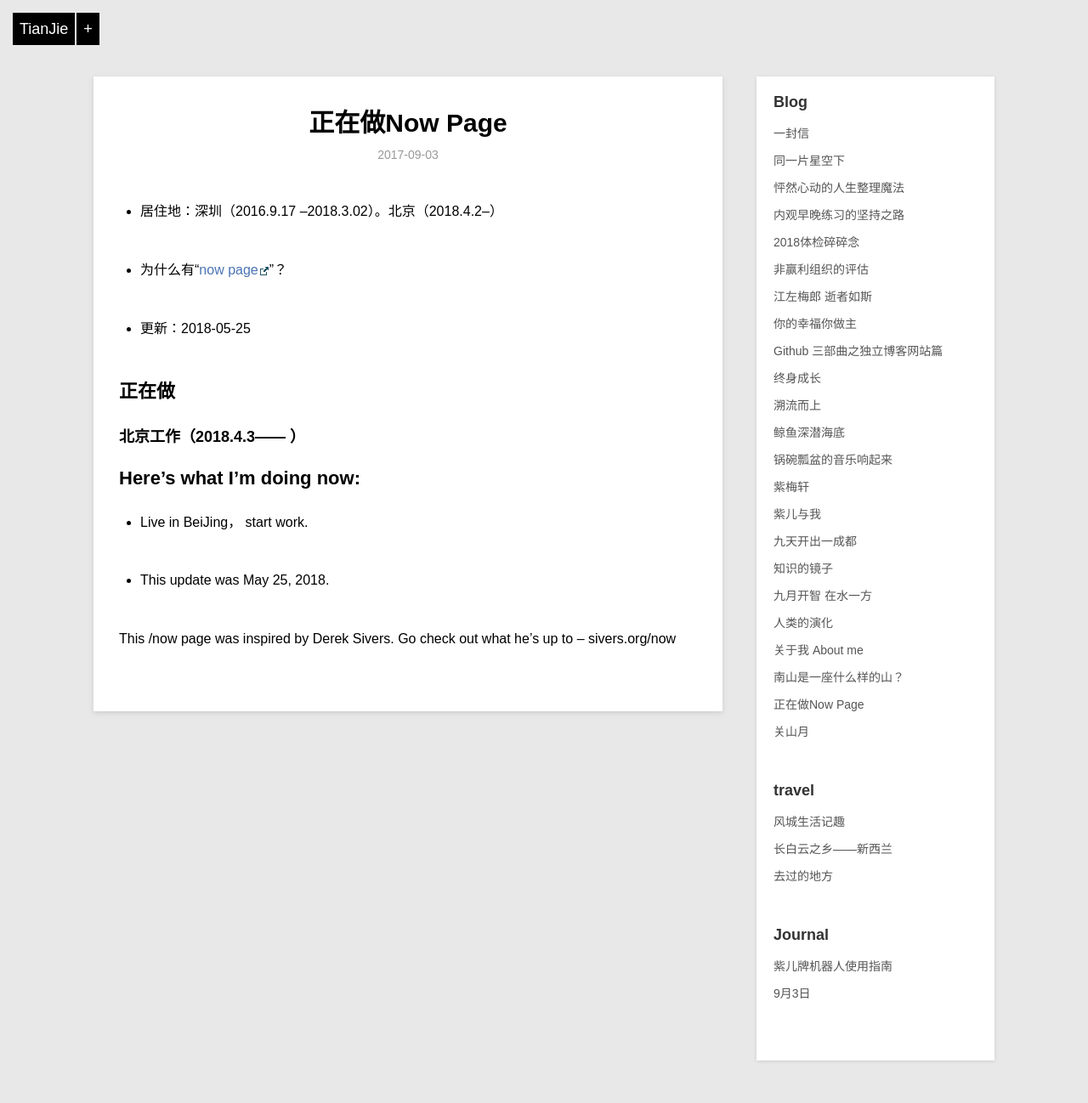
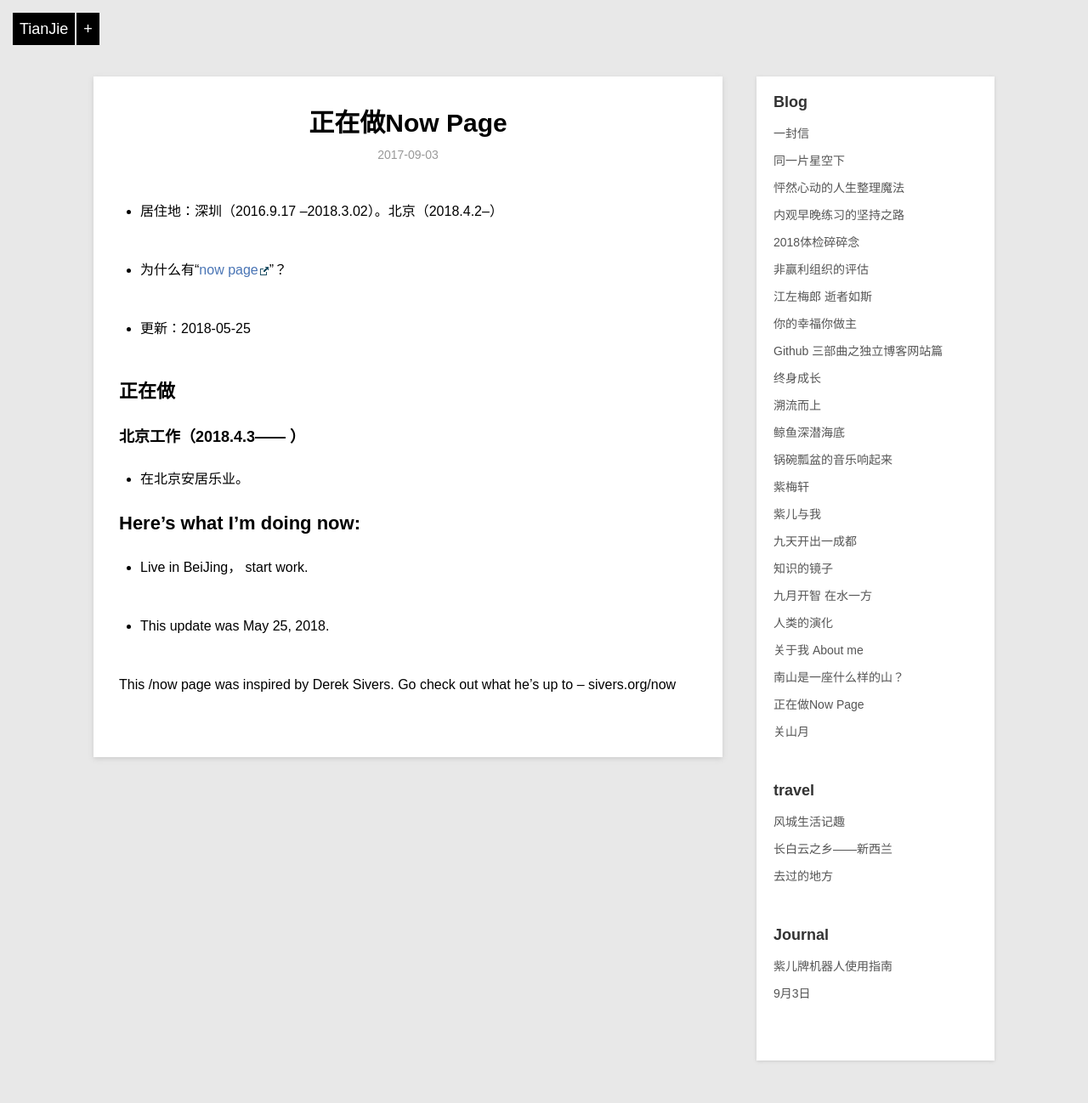
Before and after one commit to violettianjie/violettianjie.github.io, a Jekyll site: the page built from _posts/blog/2017-09-03-now.md, in a window 1280 px wide. Shown: the whole page at 85% size. Built offline with Jekyll 4.4.1, drawn with Linux system fonts in a browser that asks for light colours; comment, search, counter and statistics services are not loaded.

Commit message:
Update 2017-09-03-now.md

```diff
--- a/_posts/blog/2017-09-03-now.md
+++ b/_posts/blog/2017-09-03-now.md
@@ -14,6 +14,7 @@ category: blog
 
 ### 北京工作（2018.4.3—— ）
 
+- 在北京安居乐业。
 
 ## Here’s what I’m doing now:
 
```
